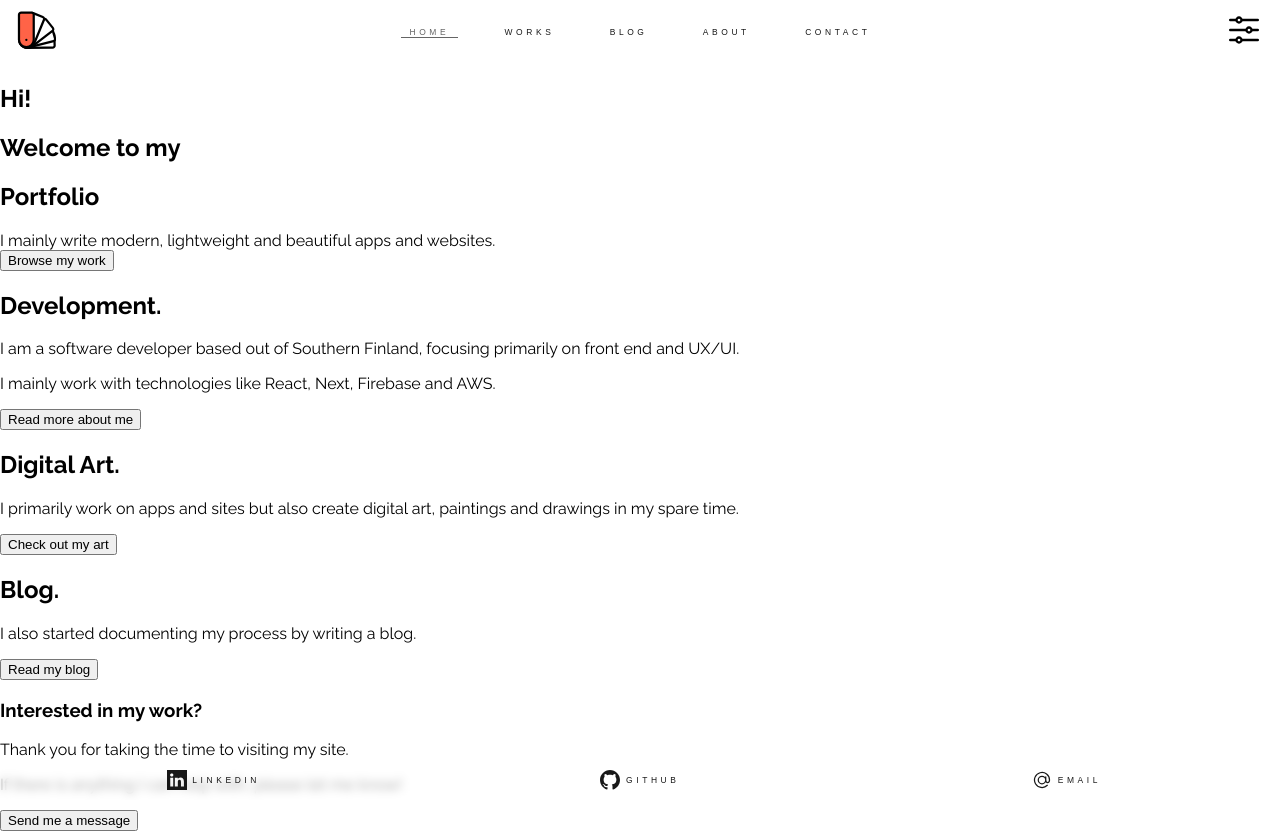
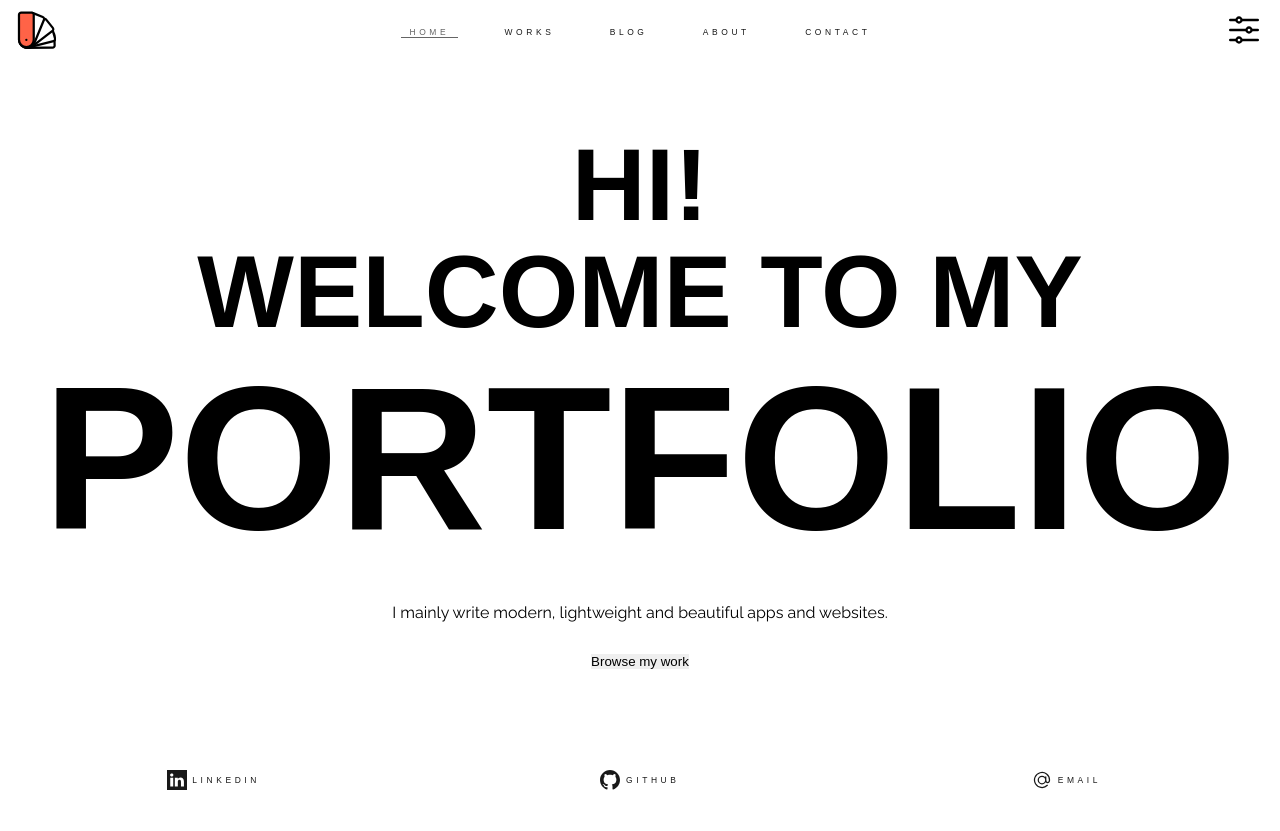
Before and after one commit to JonathanOHolmberg/portfolio, a Next.js app in the folder site/: page / in a window 1280 px wide. After the commit the page ends 800 px from the top, so only its background shows below. Built offline with nearby package versions, Linux system fonts and the light colour scheme.

Commit message:
text styles, better css resets

```diff
--- a/site/src/styles/globals.css
+++ b/site/src/styles/globals.css
@@ -5,14 +5,23 @@
   --c-accent: #ff6347;
 }
 
+/*CSS RESET*/
+
 *, *::after, *::before {
+  margin: 0;
+  padding: 0;
   box-sizing: border-box;
+  border: 0;
 }
 
-html,
-body {
-  padding: 0;
-  margin: 0;
+/*HIDING SCROLLBARS*/
+*::-webkit-scrollbar {
+  display: none;
+}
+
+* {
+  -ms-overflow-style: none;  /* IE and Edge */
+  scrollbar-width: none;  /* Firefox */
 }
 
 a {
@@ -276,7 +285,58 @@ a:hover:not([aria-disabled="true"]), a:focus-visible {
 main {
   height: 100vh;
   width: 100vw;
-  padding: 8vh 0 0 0;
+  overflow-y: auto;
+  overflow-x: hidden;
+}
+
+main > section {
+  min-height: 100vh;
+  width: 100vw;
+  padding: 0 1em;
+  gap: 2em;
+  display: flex;
+  flex-direction: column;
+  justify-content: center;
+  align-items: center;
+}
+
+h1, h2, h3, h4, h5 {
+  text-wrap: balance;
+}
+
+h1 {
+  font-family: '__Inter_36bd41', sans-serif;
+  font-size: 8vw;
+  font-weight: 900;
+  line-height: 1.05;
+  text-transform: uppercase;
+  text-align: center;
+}
+
+h1:nth-child(3) {
+  font-size: 16vw;
+  line-height: 1.1;
+}
+
+h1 > span, h2 > span {
+  color: var(--c-accent);
+}
+
+h2 {
+  font-size: max(7vw, 1em);
+  font-weight: 800;
+  text-align: center;
+}
+
+p, figcaption, li {
+  max-width: 65ch;
+}
+
+p {
+  font-size: max(1.125vw, 12px);
+  font-weight: 300;
+  line-height: 1.77778;
+  overflow-wrap: normal;
 }
 
 footer {
```
